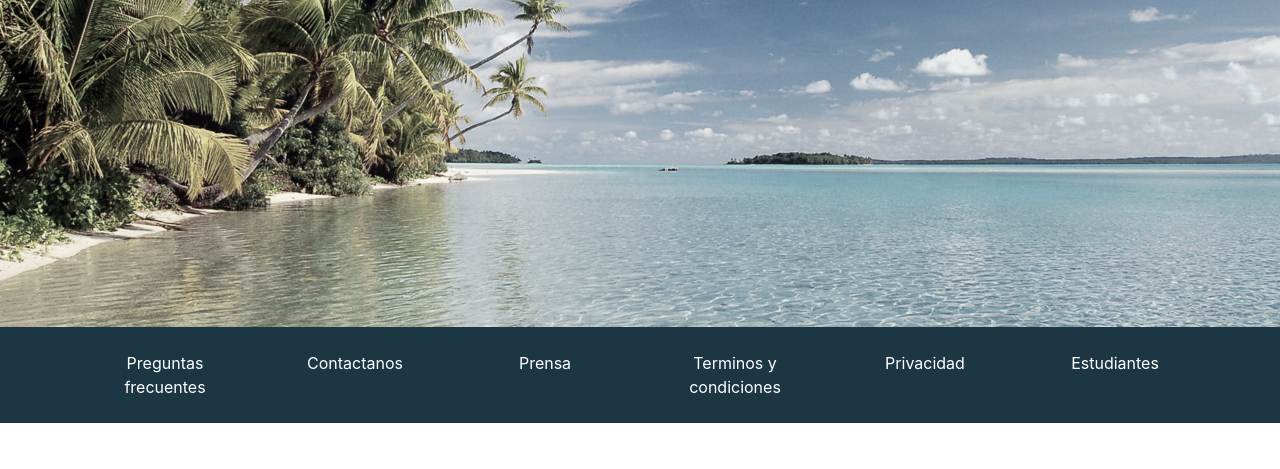
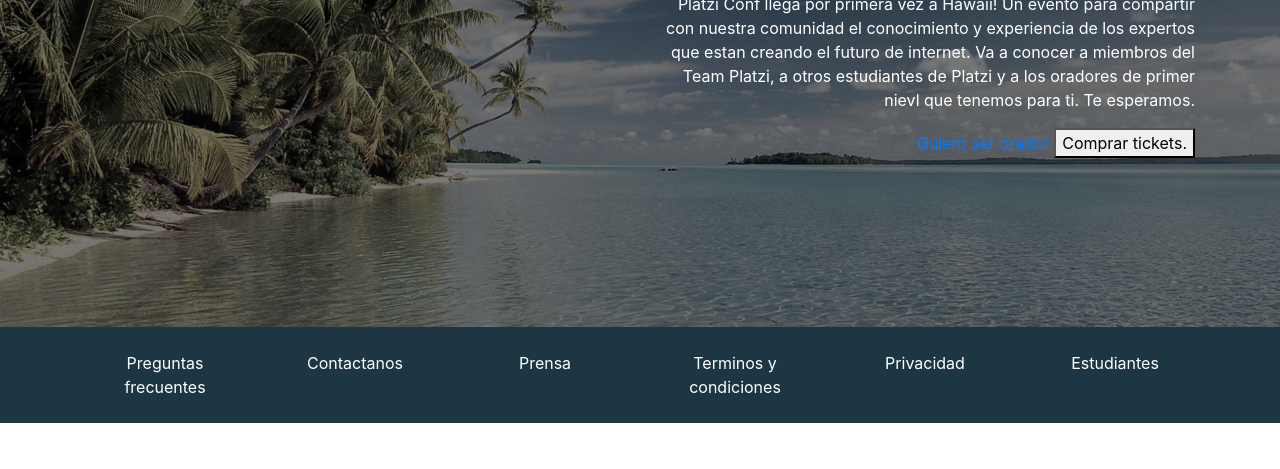
Before and after one commit to gbeto21/bootstrap, a plain HTML site: page index.html in a window 1280 px wide. Shown: the part 331-800 px from the top of the page. Drawn offline with nearby package versions, Linux system fonts and the light colour scheme.

Commit message:
Se agrega el texto informativo del evento.

```diff
--- a/css/index.css
+++ b/css/index.css
@@ -12,6 +12,26 @@
     filter: grayscale(70%);
 }
 
+#carousel{
+    position: relative;
+}
+
+#carousel .overlay{
+    position: absolute;
+    top: 0;
+    bottom: 0;
+    left: 0;
+    background-color: rgb(0, 0, 0, 0.5);
+    color: white;
+    z-index: 1;
+    width: 100%;
+}
+
+#carousel .overlay .container,
+#carousel .overlay .row{
+    height: 100%;
+}
+
 #footer{
     background: rgb(28,54,67);
 }
--- a/index.html
+++ b/index.html
@@ -56,7 +56,7 @@
     <!-- main -->
 <main id= "main">
 
-  <div id="carouselExampleFade" class="carousel slide carousel-fade" data-ride="carousel" data-pause="false">
+  <div id="carousel" class="carousel slide carousel-fade" data-ride="carousel" data-pause="false">
     <div class="carousel-inner">
       <div class="carousel-item active">
         <img class="d-block w-100" src="assets/images/hawaii.jpg" alt="Hawaii 1">
@@ -67,6 +67,29 @@
       <div class="carousel-item">
         <img class="d-block w-100" src="assets/images/hawaii3.jpg" alt="Hawaii 3">
       </div>
+
+      <div class="overlay">
+        <div class="container">
+          <div class="row align-items-center">
+            <div class="col-md-6 offset-md-6 text-center text-md-right">
+              <h1>Platzi Conf Hawaii</h1>
+              <p class="d-none d-md-block">Platzi Conf llega por primera vez a Hawaii!
+                Un evento para compartir con nuestra comunidad
+                el conocimiento y experiencia de los
+                expertos que estan creando el futuro de internet.
+                Va a conocer a miembros del Team Platzi, a
+                otros estudiantes de Platzi y a los oradores
+                de primer nievl que tenemos para ti. Te esperamos.
+              </p>
+
+              <a href="#">Quiero ser orador</a>
+              <button type="button">Comprar tickets.</button>
+
+            </div>
+          </div>
+        </div>
+      </div>
+
     </div>
   </div>
 
```
